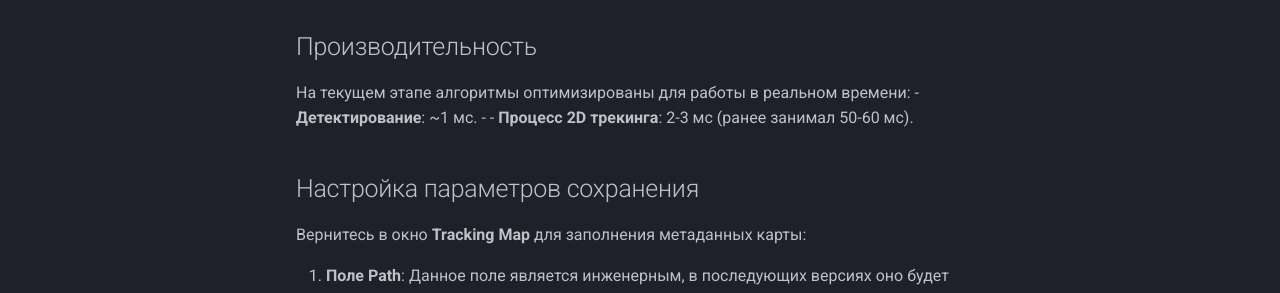
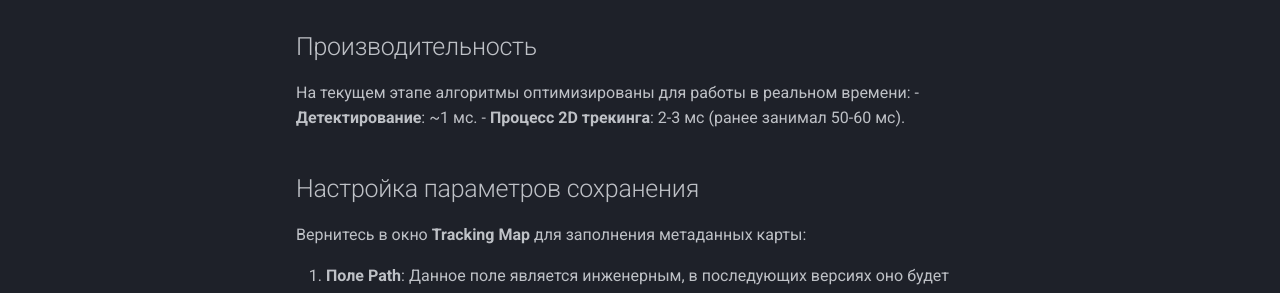
Before and after one commit to AlexanderBelovViewGA/ViewGA, an MkDocs documentation site: the page built from docs/map/initialization.md, in a window 1280 px wide and 1353 px high. Shown: the part 869-1162 px from the top of the window. Built offline with MkDocs 1.6.1 and Material for MkDocs 9.7.7, drawn with Linux system fonts in a browser that asks for light colours.

```diff
--- a/docs/map/initialization.md
+++ b/docs/map/initialization.md
@@ -19,7 +19,7 @@
 ## Производительность
 На текущем этапе алгоритмы оптимизированы для работы в реальном времени:
 -   **Детектирование**: ~1 мс.
--   -   **Процесс 2D трекинга**: 2-3 мс (ранее занимал 50-60 мс).
+-   **Процесс 2D трекинга**: 2-3 мс (ранее занимал 50-60 мс).
 
 ## Настройка параметров сохранения
 Вернитесь в окно **Tracking Map** для заполнения метаданных карты:
```
